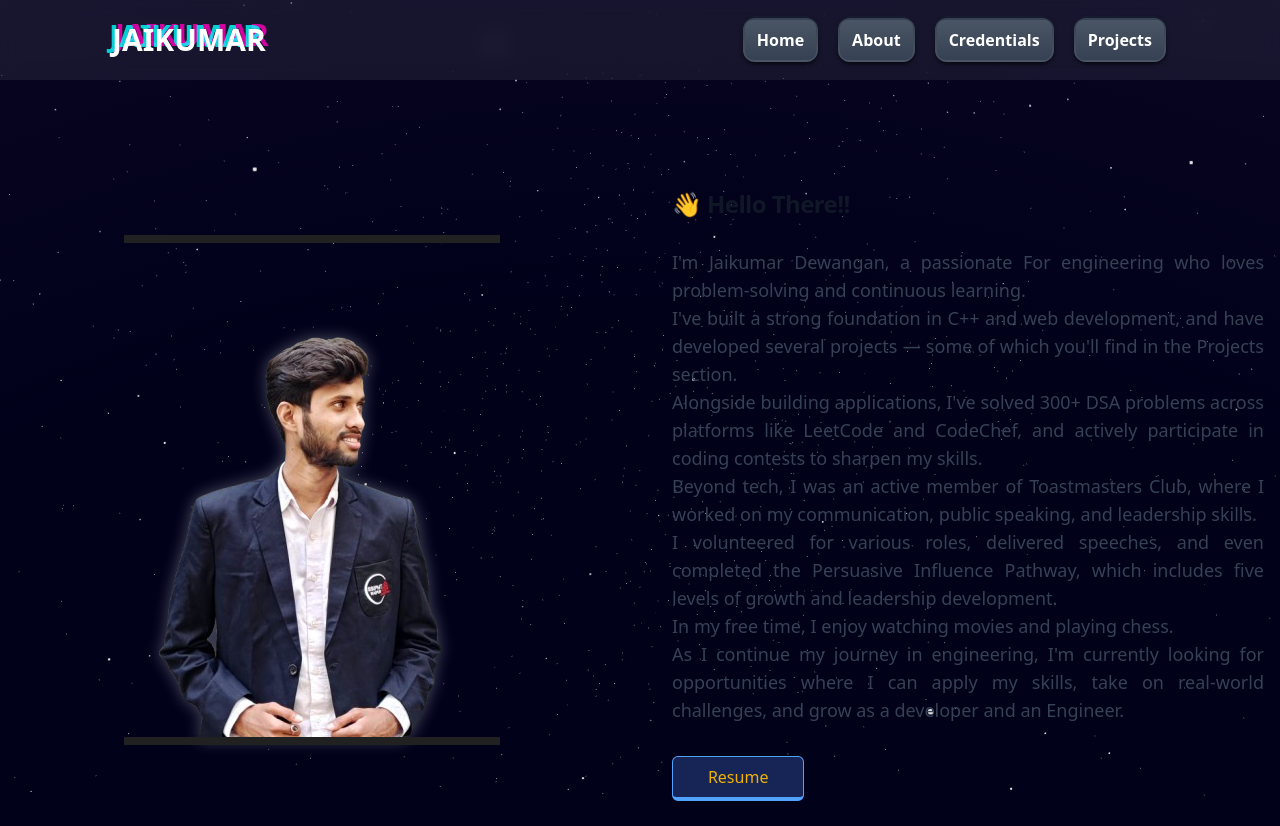
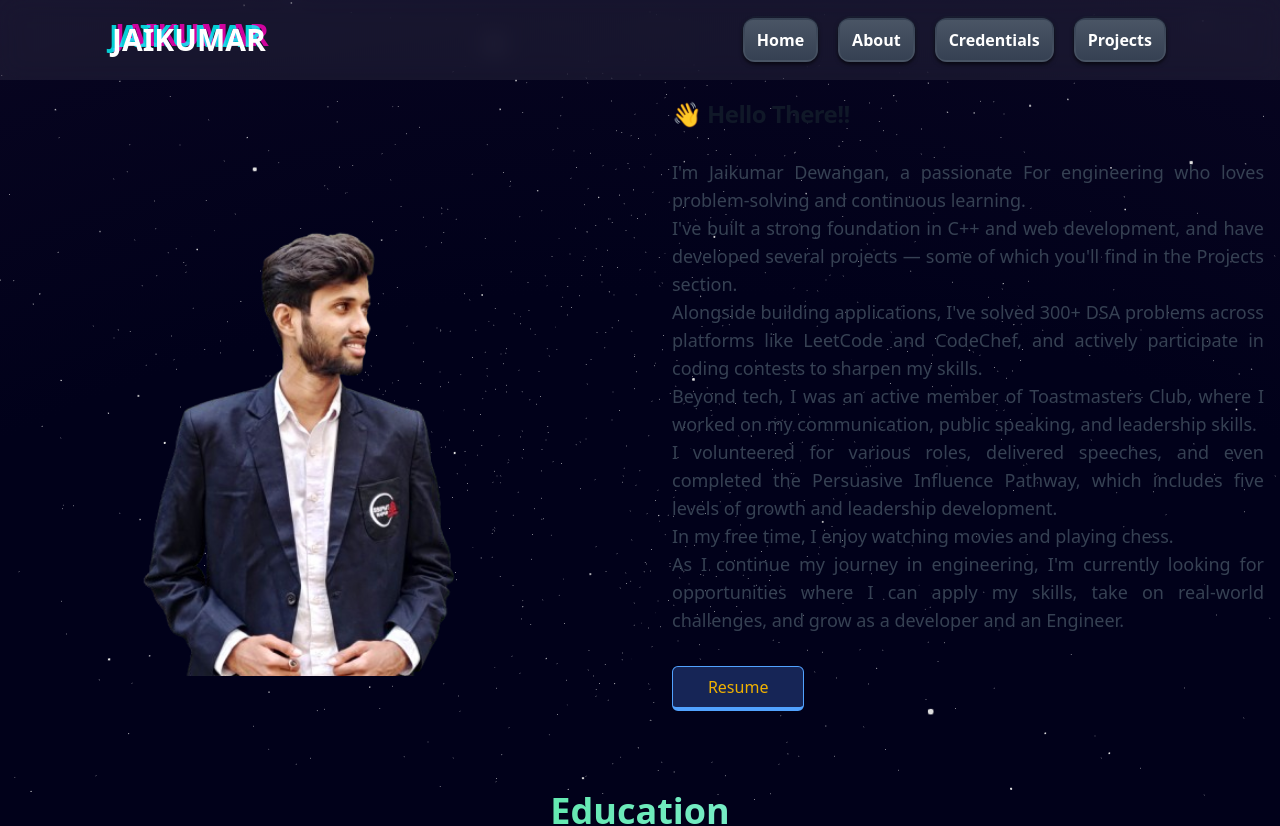
Before and after one commit to JAIKUMAR07/JAIKUMAR_DEWANGAN, a React (Vite) app: page /about in a window 1280 px wide. Shown: the top 826 px of the page. Built offline with nearby package versions, Linux system fonts and the light colour scheme.

Commit message:
completed proejct

```diff
--- a/src/components/aboutPage/IntroSection.jsx
+++ b/src/components/aboutPage/IntroSection.jsx
@@ -1,6 +1,5 @@
 import React from "react";
 import myprofile from "../../../public/myprofile1.png";
-import Profile_card from "./Profile_card";
 
 const IntroSection = () => {
   return (
@@ -9,7 +8,11 @@ const IntroSection = () => {
       <section className=" ">
         <div className="px-4 mx-auto w-full max-w-screen-xl grid lg:grid-cols-2 gap-4 lg:gap-16">
           <div className="flex justify-center items-center">
-            <Profile_card />
+            <img
+              src={myprofile}
+              className="scale-90 md:scale-110 max-h-[300px] md:max-h-none"
+              alt="profile image"
+            />
           </div>
           <div className="flex flex-col justify-center">
             <h1 className="my-3 md:mb-4 text-xl font-extrabold tracking-tight leading-none text-gray-900 md:text-2xl dark:text-white">
```
